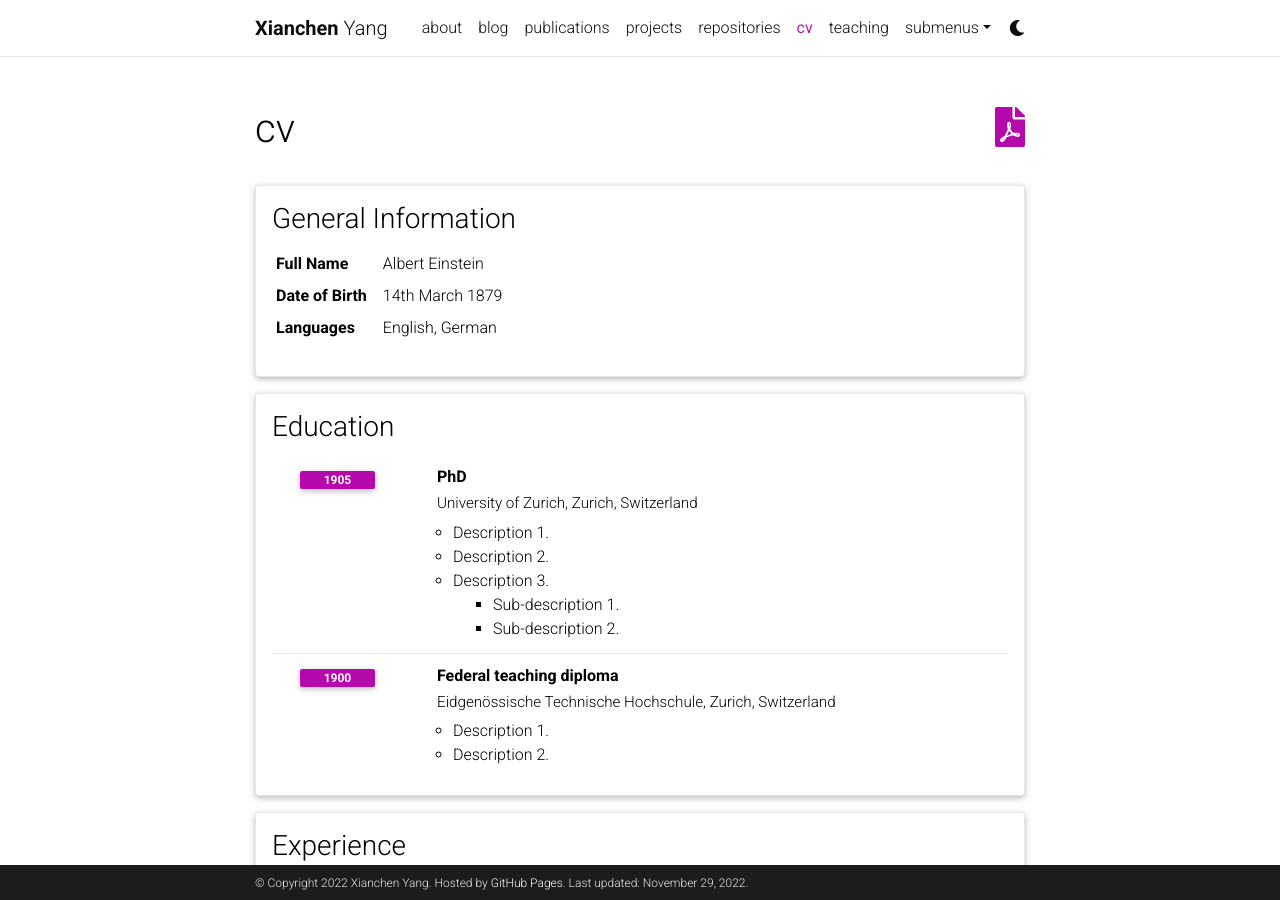
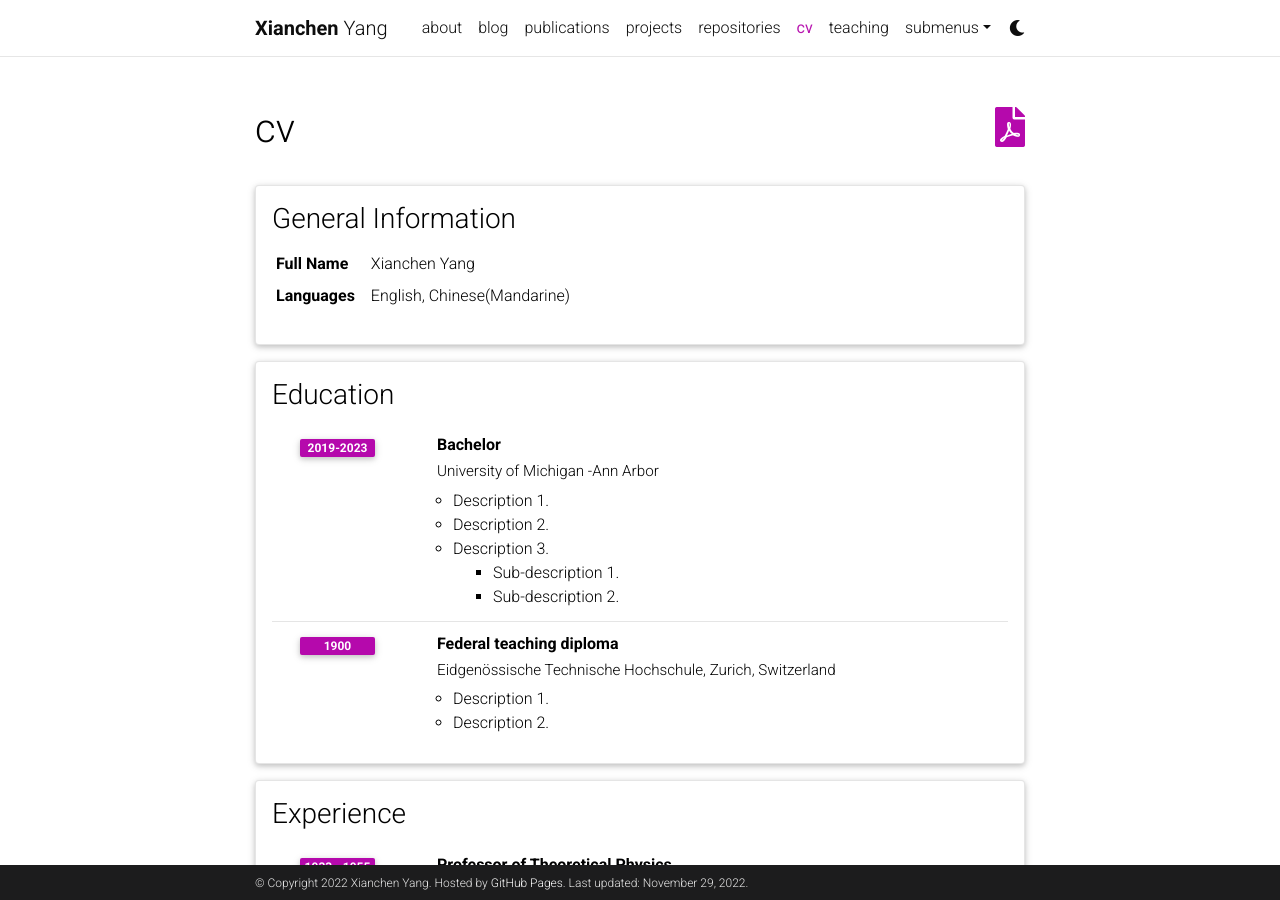
Before and after one commit to Samantha0086/Samantha0086.github.io, a Jekyll site: the page built from _pages/cv.md, in a window 1280 px wide and 900 px high. Built offline with Jekyll 4.4.1, drawn with Linux system fonts in a browser that asks for light colours; comment, search, counter and statistics services are not loaded; a style sheet for code colours, icons or effects is not loaded.

Commit message:
Update cv.yml

```diff
--- a/_data/cv.yml
+++ b/_data/cv.yml
@@ -2,18 +2,16 @@
   type: map
   contents:
     - name: Full Name
-      value: Albert Einstein
-    - name: Date of Birth
-      value: 14th March 1879
+      value: Xianchen Yang
     - name: Languages
-      value: English, German
+      value: English, Chinese(Mandarine)
 
 - title: Education
   type: time_table
   contents:
-    - title: PhD
-      institution: University of Zurich, Zurich, Switzerland
-      year: 1905
+    - title: Bachelor
+      institution: University of Michigan -Ann Arbor
+      year: 2019-2023
       description:
         - Description 1.
         - Description 2.
```
